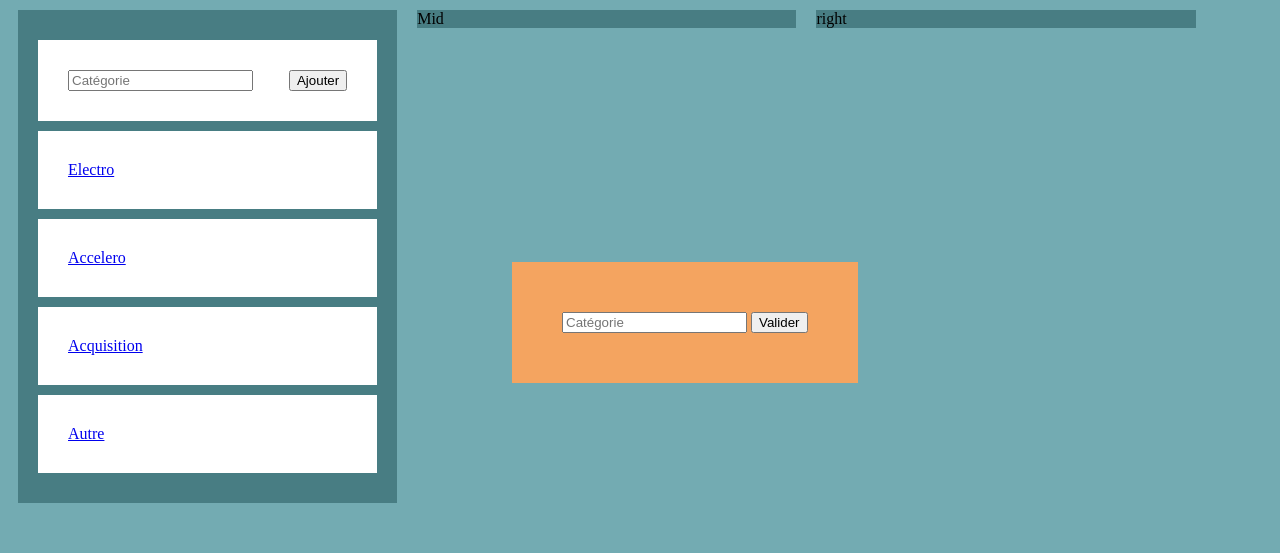
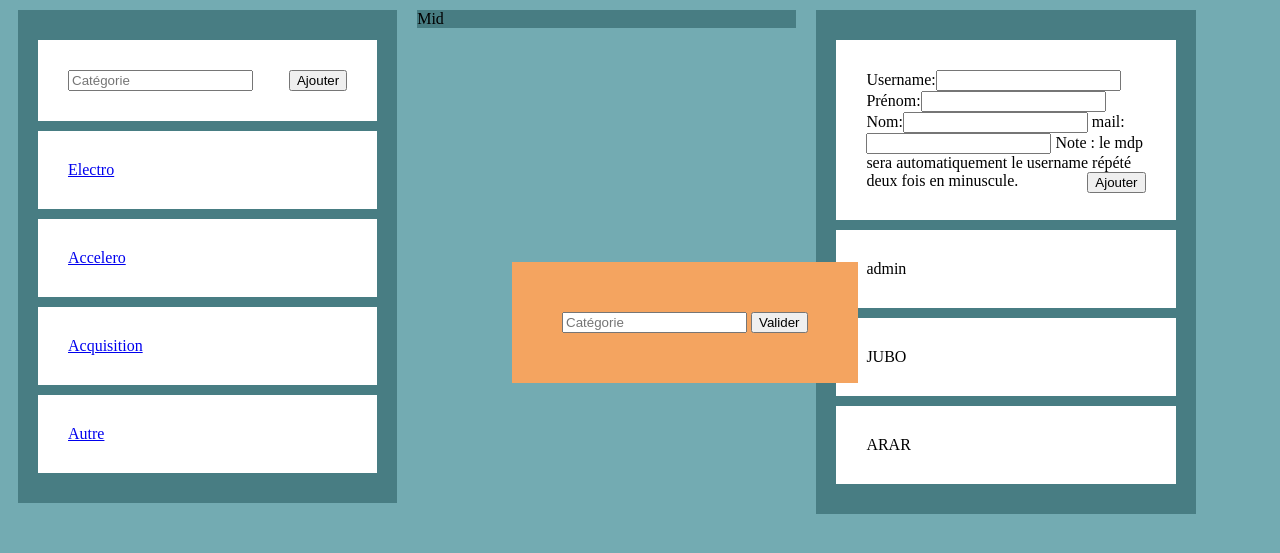
Before and after one commit to Arnouux/ManagementApp, a Django app: template control/templates/control/control.html in a window 1280 px wide. Shown: the part 58-611 px from the top of the page. Run offline with Django 3.2, Linux system fonts and the light colour scheme; data comes from the database, SQL or seed files in the repository; both versions use the stored data as it was after the commit; the template is opened without the code that fills it: values that come from a table or form of the project are taken from there, most other values are stand-ins (such as "Sample title", 1, 10 or a date in 2020).

Commit message:
user + create user + consultation

```diff
--- a/control/forms.py
+++ b/control/forms.py
@@ -11,3 +11,13 @@ class RenameForm(forms.Form):
 class DeleteForm(forms.Form):
     new_name = forms.CharField(label='',widget=forms.TextInput(
         attrs={'autocomplete':'off','maxlength':'50','placeholder':'Catégorie'}))
+
+class NewUserForm(forms.Form):
+    username = forms.CharField(label='Username',widget=forms.TextInput(
+        attrs={'autocomplete':'off','maxlength':'5'}))
+    first_name = forms.CharField(label='Prénom',widget=forms.TextInput(
+        attrs={'autocomplete':'off','maxlength':'50'}))
+    last_name = forms.CharField(label='Nom',widget=forms.TextInput(
+        attrs={'autocomplete':'off','maxlength':'50'}))
+    mail = forms.CharField(label='mail',widget=forms.TextInput(
+        attrs={'autocomplete':'off','maxlength':'50'}))
--- a/control/templates/control/control.html
+++ b/control/templates/control/control.html
@@ -47,7 +47,6 @@
         {% endif %}
         <div class="left category">
             <div class="table">
-                {% if tools_list %}
                 <ul>
                     <li>
                         <form action="{% url 'control' %}" method="post">
@@ -56,6 +55,7 @@
                             <input type="submit" value="Ajouter" class="addButton">
                         </form>
                     </li>
+                {% if tools_list %}
                 {% for tool in tools_list %}
                     <li>
                         <a href="/main/reserve/{{ tool.id }}/">{{ tool.name }}</a>
@@ -68,10 +68,10 @@
 
                     </li>
                 {% endfor %}
-                </ul>
                 {% else %}
                     <p>No tools are available.</p>
                 {% endif %}
+                </ul>
               </div>
         </div>
 
@@ -80,7 +80,26 @@
         </div>
 
         <div class="right infos">
-            right
+          <div  class="table">
+
+          <ul>
+            <li>
+              <form action="{% url 'control' %}" method="post">
+                  {% csrf_token %}
+                  {{ user_form }}
+                  Note : le mdp sera automatiquement le username répété deux fois en minuscule.
+                  <input type="submit" value="Ajouter" class="addButton">
+              </form>
+            </li>
+            {% if users_list %}
+                {% for user in users_list %}
+                <li>
+                  {{ user }}
+                </li>
+                {% endfor %}
+            {% endif %}
+          </ul>
+          </div>
         </div>
     </div>
 
--- a/login/views.py
+++ b/login/views.py
@@ -7,12 +7,13 @@ from django.http import HttpResponse
 
 def login(request):
     request.session["name"] = None
+    django.contrib.auth.logout(request)
     if request.method == 'POST':
         form = NameForm(request.POST)
         if form.is_valid():
             request.session["name"] = form.cleaned_data.get("name").upper()
             name = request.session.get("name")
-            user = authenticate(username=name, password="jubojubo")
+            user = authenticate(username=name, password=f"{name.lower()}{name.lower()}")
             if user is not None :
                 django.contrib.auth.login(request, user)
                 return HttpResponseRedirect('/main/')
```
Also changed, not shown: control/views.py (+16 -2 lines), main/views.py (+7 -5 lines), db.sqlite3.
